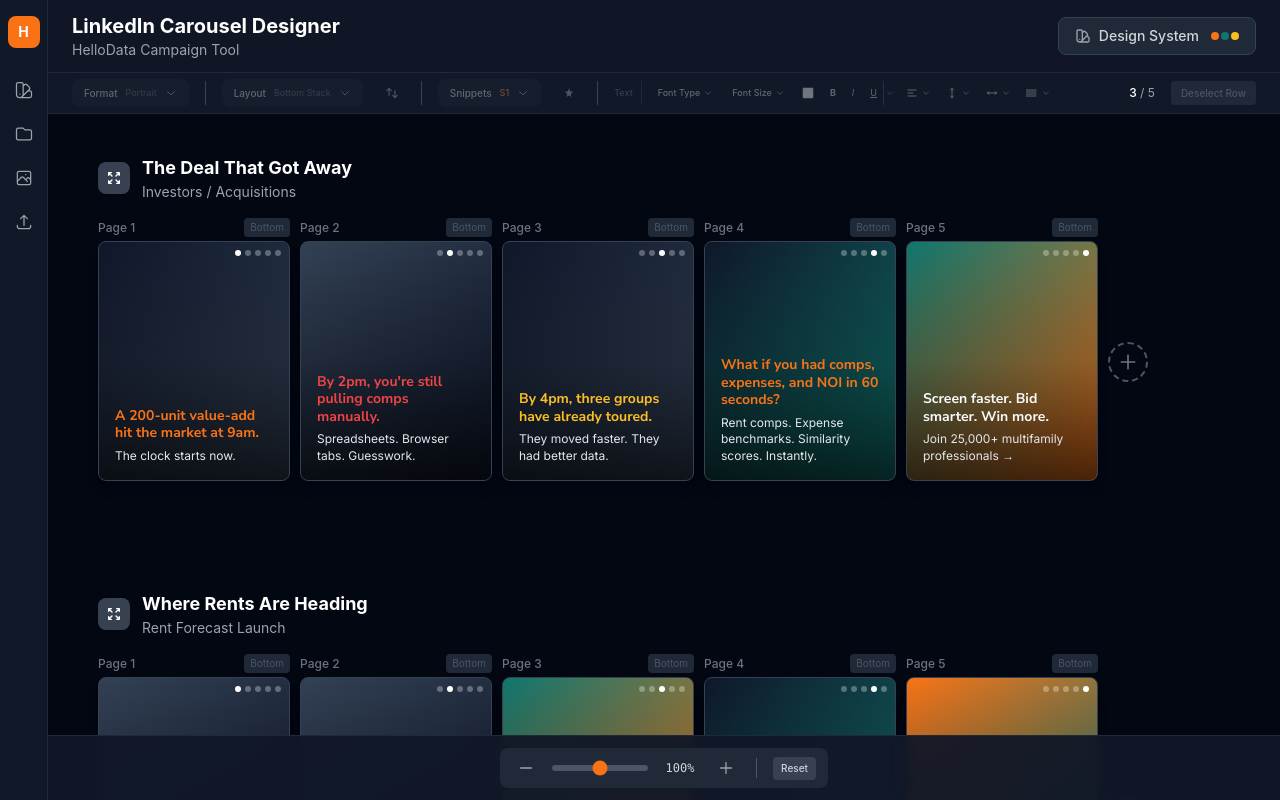
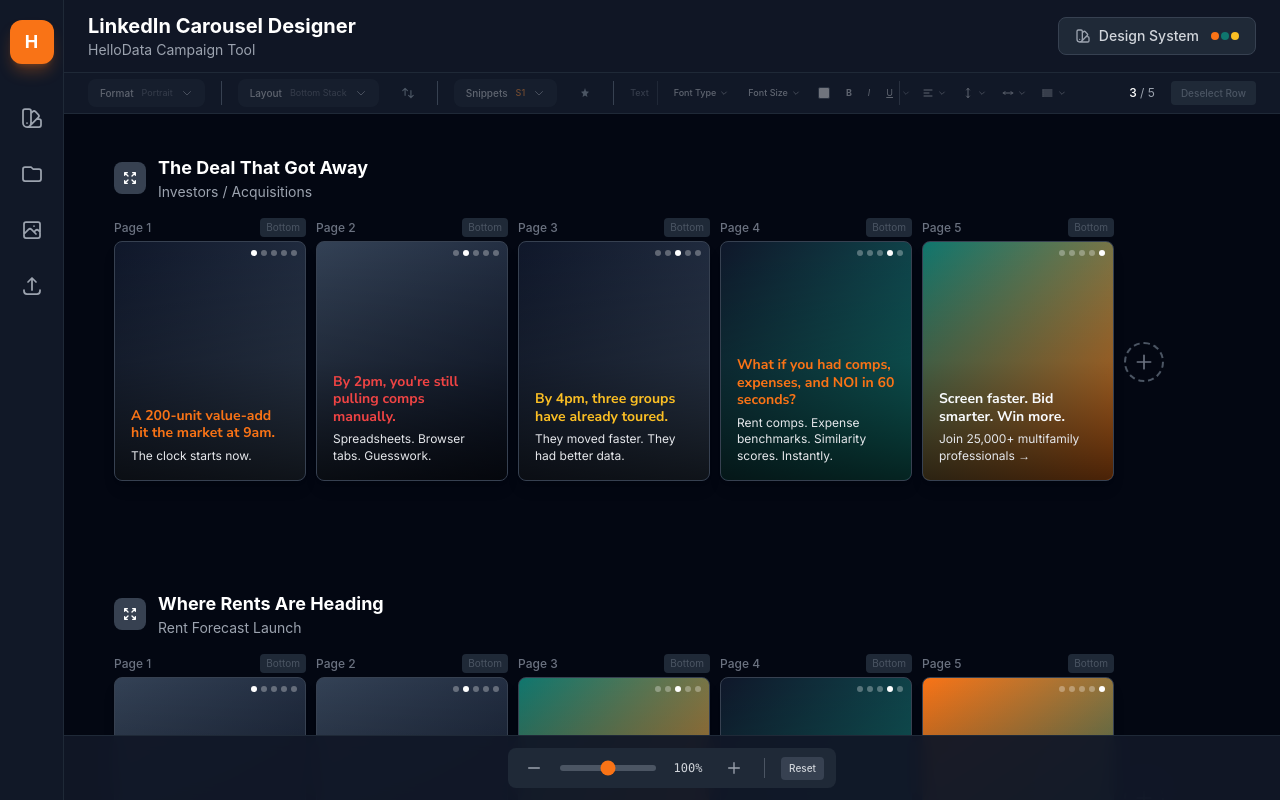
Before and after one commit to goov373/image-builder-HD, a React (Vite) app: page / in a window 1280 px wide. Shown: the top 800 px of the page. Built offline with nearby package versions, Linux system fonts and the light colour scheme.

Commit message:
Make sidebar larger (64px), icons more visible (24px), home button always orange with glow

```diff
--- a/src/CarouselDesignTool.jsx
+++ b/src/CarouselDesignTool.jsx
@@ -572,22 +572,24 @@ const Sidebar = ({ activePanel, onPanelChange }) => {
   ];
 
   return (
-    <div className="fixed left-0 top-0 h-full w-12 bg-gray-900 border-r border-gray-800 flex flex-col items-center py-4 z-50">
-      <div className="mb-6">
-        <div className="w-8 h-8 bg-orange-500 rounded-lg flex items-center justify-center">
-          <span className="text-white font-bold text-sm">H</span>
+    <div className="fixed left-0 top-0 h-full w-16 bg-gray-900 border-r border-gray-800 flex flex-col items-center py-5 z-50">
+      {/* Home/Logo Button - Always Orange */}
+      <div className="mb-8">
+        <div className="w-11 h-11 bg-orange-500 rounded-xl flex items-center justify-center shadow-lg shadow-orange-500/30">
+          <span className="text-white font-bold text-lg">H</span>
         </div>
       </div>
-      <div className="flex flex-col gap-2">
+      {/* Panel Buttons */}
+      <div className="flex flex-col gap-3">
         {panels.map(panel => (
           <button
             key={panel.id}
             onClick={() => onPanelChange(activePanel === panel.id ? null : panel.id)}
-            className={`w-9 h-9 rounded-lg flex items-center justify-center transition-colors ${activePanel === panel.id ? 'bg-orange-500 text-white' : 'text-gray-400 hover:text-white hover:bg-gray-800'}`}
+            className={`w-11 h-11 rounded-xl flex items-center justify-center transition-all ${activePanel === panel.id ? 'bg-orange-500 text-white shadow-lg shadow-orange-500/30' : 'text-gray-400 hover:text-white hover:bg-gray-700'}`}
             title={panel.label}
           >
-            <svg className="w-5 h-5" fill="none" stroke="currentColor" viewBox="0 0 24 24">
-              <path strokeLinecap="round" strokeLinejoin="round" strokeWidth={1.5} d={panel.icon} />
+            <svg className="w-6 h-6" fill="none" stroke="currentColor" viewBox="0 0 24 24">
+              <path strokeLinecap="round" strokeLinejoin="round" strokeWidth={1.75} d={panel.icon} />
             </svg>
           </button>
         ))}
@@ -608,7 +610,7 @@ const DesignSystemPanel = ({ designSystem, onUpdate, onClose }) => {
   ];
 
   return (
-    <div className="fixed left-12 top-0 h-full w-72 bg-gray-900 border-r border-gray-800 z-40 overflow-y-auto">
+    <div className="fixed left-16 top-0 h-full w-72 bg-gray-900 border-r border-gray-800 z-40 overflow-y-auto">
       <div className="p-4 border-b border-gray-800 flex items-center justify-between">
         <h2 className="text-sm font-semibold text-white">Design System</h2>
         <button onClick={onClose} className="text-gray-400 hover:text-white">
@@ -667,7 +669,7 @@ const DesignSystemPanel = ({ designSystem, onUpdate, onClose }) => {
 // File Browser Panel
 const FileBrowserPanel = ({ onClose }) => {
   return (
-    <div className="fixed left-12 top-0 h-full w-72 bg-gray-900 border-r border-gray-800 z-40 overflow-y-auto">
+    <div className="fixed left-16 top-0 h-full w-72 bg-gray-900 border-r border-gray-800 z-40 overflow-y-auto">
       <div className="p-4 border-b border-gray-800 flex items-center justify-between">
         <h2 className="text-sm font-semibold text-white">Files</h2>
         <button onClick={onClose} className="text-gray-400 hover:text-white">
@@ -705,7 +707,7 @@ const BackgroundPanel = ({ onClose }) => {
   ];
 
   return (
-    <div className="fixed left-12 top-0 h-full w-72 bg-gray-900 border-r border-gray-800 z-40 overflow-y-auto">
+    <div className="fixed left-16 top-0 h-full w-72 bg-gray-900 border-r border-gray-800 z-40 overflow-y-auto">
       <div className="p-4 border-b border-gray-800 flex items-center justify-between">
         <h2 className="text-sm font-semibold text-white">Background</h2>
         <button onClick={onClose} className="text-gray-400 hover:text-white">
@@ -743,7 +745,7 @@ const BackgroundPanel = ({ onClose }) => {
 // Export Panel
 const ExportPanel = ({ onClose }) => {
   return (
-    <div className="fixed left-12 top-0 h-full w-72 bg-gray-900 border-r border-gray-800 z-40 overflow-y-auto">
+    <div className="fixed left-16 top-0 h-full w-72 bg-gray-900 border-r border-gray-800 z-40 overflow-y-auto">
       <div className="p-4 border-b border-gray-800 flex items-center justify-between">
         <h2 className="text-sm font-semibold text-white">Export</h2>
         <button onClick={onClose} className="text-gray-400 hover:text-white">
@@ -1013,8 +1015,8 @@ export default function CarouselDesignTool() {
     }));
   };
 
-  const panelWidth = activePanel ? 288 : 0; // 72 = w-72 in pixels
-  const sidebarWidth = 48; // w-12 in pixels
+  const panelWidth = activePanel ? 288 : 0; // w-72 = 288px
+  const sidebarWidth = 64; // w-16 = 64px
   const totalOffset = sidebarWidth + panelWidth;
 
   return (
```
